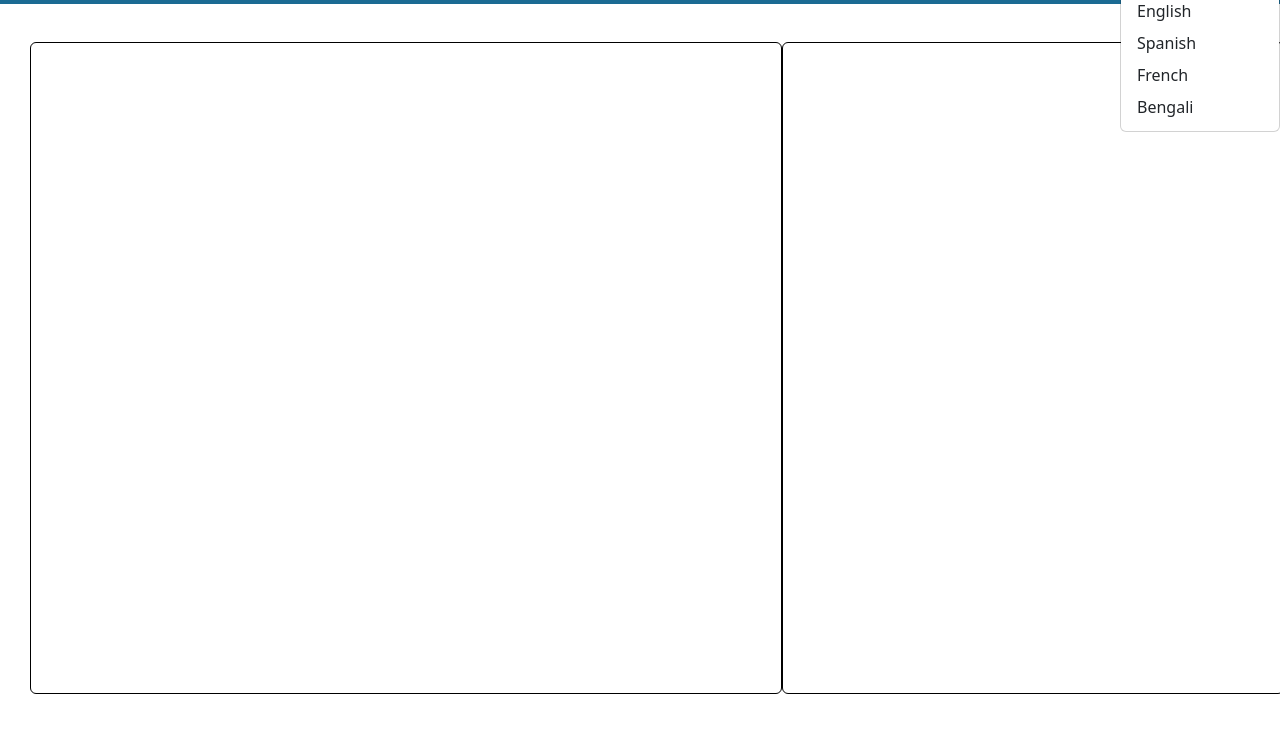
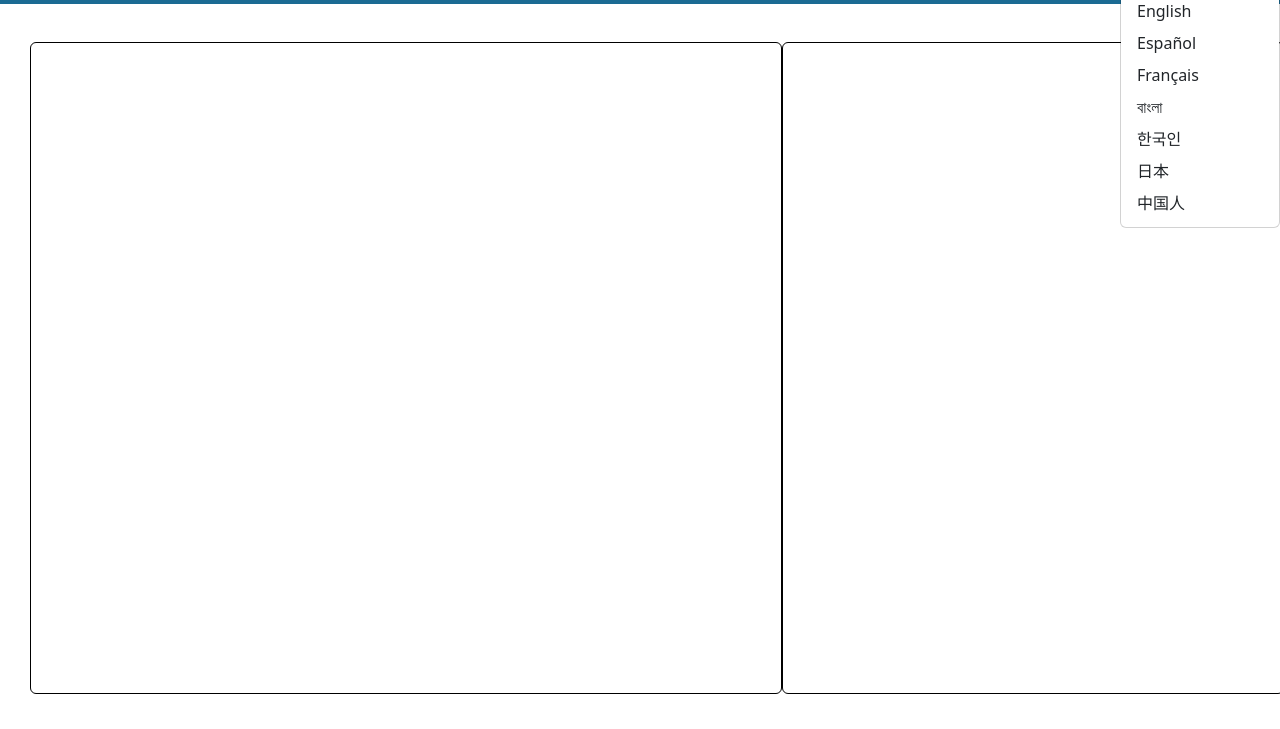
Before and after one commit to fa-rimi/web-currecy-converter, a website: page index.html in a window 1280 px wide. Both pictures are taken after a click on the button "EN". Shown: the part 109-838 px from the top of the page. Drawn offline with nearby package versions, Linux system fonts and the light colour scheme; files whose address does not match are found by name; a web font is replaced by a local one.

Commit message:
rewrote menue options to display their language with the corresponding text. added some styling to it too

```diff
--- a/index.html
+++ b/index.html
@@ -42,10 +42,13 @@
               aria-expanded="false"><img src="icons/worldwide (2).png" alt=""> EN
             </button>
             <ul class="dropdown-menu languages">
-              <li><a class="dropdown-item lang" href="#">English</a></li>
-              <li><a class="dropdown-item lang" href="#">Spanish</a></li>
-              <li><a class="dropdown-item lang" href="#">French</a></li>
-              <li><a class="dropdown-item lang" href="#">Bengali</a></li>
+              <li><a class="dropdown-item" lang="en" href="#">English</a></li>
+              <li><a class="dropdown-item" lang="es" href="#">Español</a></li>
+              <li><a class="dropdown-item" lang="fr" href="#">Français</a></li>
+              <li><a class="dropdown-item" lang="bn" href="#">বাংলা</a></li>
+              <li><a class="dropdown-item" lang="ko" href="#">한국인</a></li>
+              <li><a class="dropdown-item" lang="ja" href="#">日本</a></li>
+              <li><a class="dropdown-item" lang="zh-Hans" href="#">中国人</a></li>
             </ul>
           </span>
         </div>
@@ -60,7 +63,7 @@
       <div class="content">
         <div class="card">
           <div class="currency-converter">
-
+            <!-- shadow p-3 mb-5 bg-white rounded  -->
           </div>
         </div>
         <div class="card">
--- a/style.css
+++ b/style.css
@@ -107,8 +107,9 @@ button img {
     margin-right: 60px;
 }
 
-.dropdown-menu {
+.dropdown-menu .show {
     position: relative;
+    margin-top: 20px;
 }
 
 /* end of main navbar */
```
